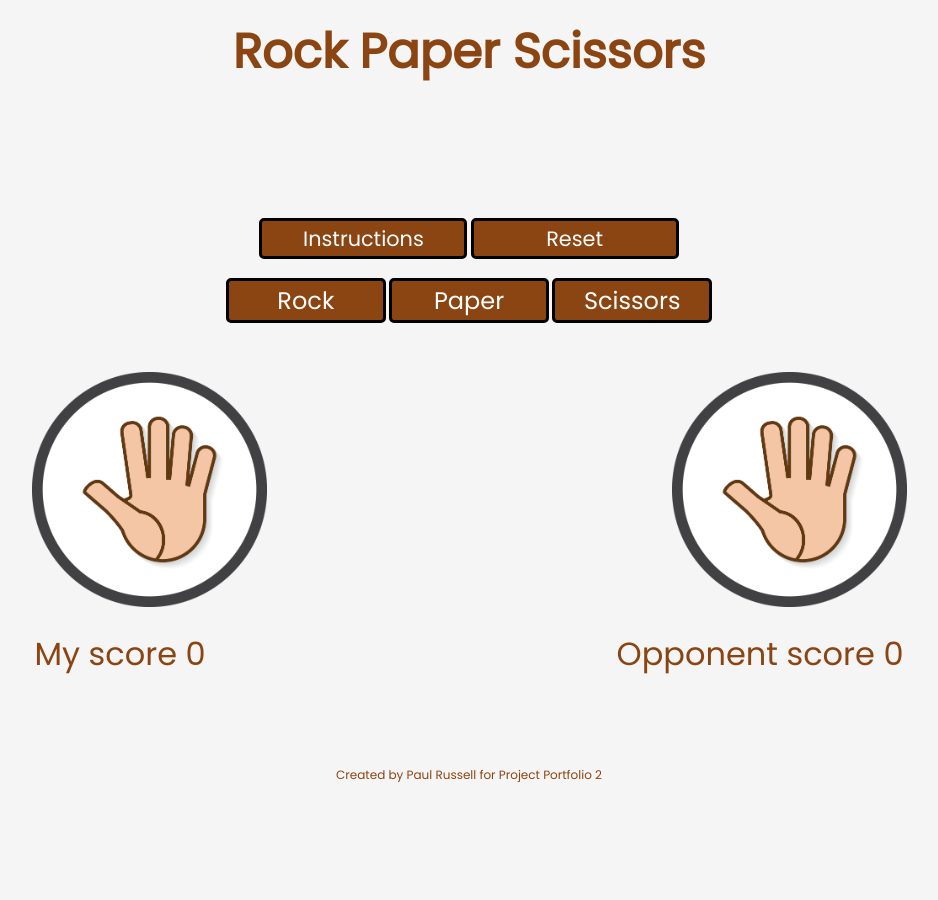
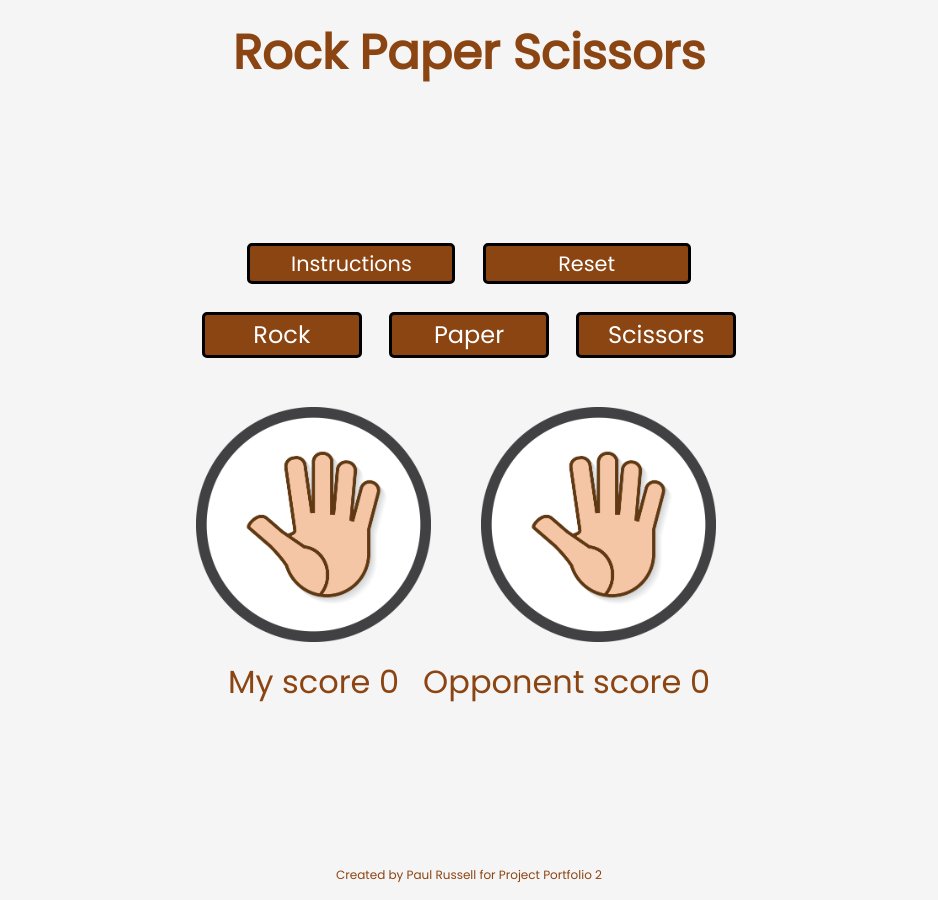
Before and after one commit to PaulR1209/rock-paper-scissors-v2, a plain HTML site: page index.html in a window 1280 px wide. Shown: the whole page, without its empty margins (171-1109 px from the left). Before the commit the page ends 800 px from the top, so only its background shows below. Drawn offline with nearby package versions, Linux system fonts and the light colour scheme.

Commit message:
refactored layout using bootstrap, and upgraded buttons

```diff
--- a/index.html
+++ b/index.html
@@ -2,88 +2,103 @@
 <html lang="en">
 
 <head>
-    <meta charset="UTF-8">
-    <meta http-equiv="X-UA-Compatible" content="IE=edge">
-    <meta name="viewport" content="width=device-width, initial-scale=1.0">
-    <!-- font awesome and google fonts-->
+    <meta charset="UTF-8" />
+    <meta http-equiv="X-UA-Compatible" content="IE=edge" />
+    <meta name="viewport" content="width=device-width, initial-scale=1.0" />
+
+    <!-- Font Awesome + Google Fonts -->
     <script src="https://kit.fontawesome.com/f56a00d2f7.js" crossorigin="anonymous"></script>
-    <link rel="icon" href="assets/images/hand-scissors-regular.svg">
-    <link rel="preconnect" href="https://fonts.googleapis.com">
-    <link rel="preconnect" href="https://fonts.gstatic.com" crossorigin>
-    <link href="https://fonts.googleapis.com/css2?family=Poppins&display=swap" rel="stylesheet">
-    <link rel="stylesheet" href="assets/css/style.css">
+    <link rel="icon" href="assets/images/hand-scissors-regular.svg" />
+    <link rel="preconnect" href="https://fonts.googleapis.com" />
+    <link rel="preconnect" href="https://fonts.gstatic.com" crossorigin />
+    <link href="https://fonts.googleapis.com/css2?family=Poppins&display=swap" rel="stylesheet" />
+
+    <!-- Bootstrap CSS -->
+    <link href="https://cdn.jsdelivr.net/npm/bootstrap@5.3.2/dist/css/bootstrap.min.css" rel="stylesheet" />
+    <link rel="stylesheet" href="assets/css/style.css" />
+
     <title>Rock Paper Scissors</title>
 </head>
 
 <body>
     <!-- Heading -->
-    <header>
+    <header class="my-4">
         <h1 id="heading">Rock Paper Scissors</h1>
     </header>
-    <!-- Game section -->
-    <main>
 
-        <div class="game-content">
-            <section class="game-area">
+    <!-- Game Section -->
+    <main class="container game-content">
 
-                <!-- Buttons -->
-                <div class="button-div">
+        <!-- Top Buttons -->
+        <div class="row justify-content-center mb-4">
+            <div class="col-auto">
                 <button class="btn" id="instructions" type="button">Instructions</button>
+            </div>
+            <div class="col-auto">
+                <button class="btn" id="resetScore" type="button">Reset</button>
+            </div>
+        </div>
 
-                    <!-- Modal box for instructions -->
+        <!-- Modal -->
         <div id="my-modal">
             <div id="modal-content">
                 <span id="close">&times;</span>
                 <h2>How To Play</h2>
-                            <p>To start the game, you need to choose either Rock, Paper or scissors,
-                                by clicking on the relevant button below.</p>
+                <p>To start the game, you need to choose either Rock, Paper or Scissors by clicking on the relevant
+                    button below.</p>
                 <p>Rock beats Scissors. Scissors beats Paper. Paper beats Rock.</p>
                 <p>To win the game, it is first to 5 points.</p>
                 <p>Good luck, and have fun playing!</p>
             </div>
         </div>
 
-                    <button class="btn" id="resetScore" data-type="reset" type="button">Reset</button>
+        <!-- RPS Buttons -->
+        <div class="row justify-content-center mb-5">
+            <div class="col-auto">
+                <button data-choice="rock" class="button" id="rock" type="button">Rock</button>
+            </div>
+            <div class="col-auto">
+                <button data-choice="paper" class="button" id="paper" type="button">Paper</button>
+            </div>
+            <div class="col-auto">
+                <button data-choice="scissors" class="button" id="scissors" type="button">Scissors</button>
+            </div>
         </div>
 
-                <div class="button-div">
-                    <button data-choice="rock" class="button" type="button" id="rock">
-                        Rock
-                    </button>
-                    <button data-choice="paper" class="button" type="button" id="paper">
-                        Paper
-                    </button>
-                    <button data-choice="scissors" class="button" type="button" id="scissors">
-                        Scissors
-                    </button>
+        <!-- Game Results -->
+        <div class="row justify-content-center game-results">
+            <div class="col-6 col-md-3" id="my-result">
+                <img class="result-image" id="my-input-img" src="assets/images/paper.png" alt="My Result" />
             </div>
-                <!-- Game results -->
-                <div class="game-results">
-                    <div id="my-result">
-                        <img class="result-image" id="my-input-img" src="assets/images/paper.png" alt="My Result">
-                    </div>
-                    <div id="opponent-result">
-                        <img class="result-image" id="opp-input-img" src="assets/images/paper.png"
-                            alt="Opponent Result">
+            <div class="col-6 col-md-3" id="opponent-result">
+                <img class="result-image" id="opp-input-img" src="assets/images/paper.png" alt="Opponent Result" />
             </div>
         </div>
-            </section>
+
         <!-- Score -->
-            <div class="score-area">
+        <div class="row justify-content-center score-area">
+            <div class="col-auto">
                 <p class="scores">My score <span id="my-score">0</span></p>
+            </div>
+            <div class="col-auto">
                 <p class="scores">Opponent score <span id="opponent-score">0</span></p>
             </div>
-            <div>
+        </div>
+
+        <!-- Feedback -->
+        <div class="row justify-content-center mt-5">
+            <div class="col-12">
                 <p id="text-feedback"></p>
             </div>
         </div>
+
     </main>
+
     <!-- Footer -->
     <footer>
-        <div>
-            Created by Paul Russell for Project Portfolio 2
-        </div>
+        <div>Created by Paul Russell for Project Portfolio 2</div>
     </footer>
+
     <script src="assets/js/script.js"></script>
 </body>
 
```
Lines whose indentation alone changed are shown as unchanged.
